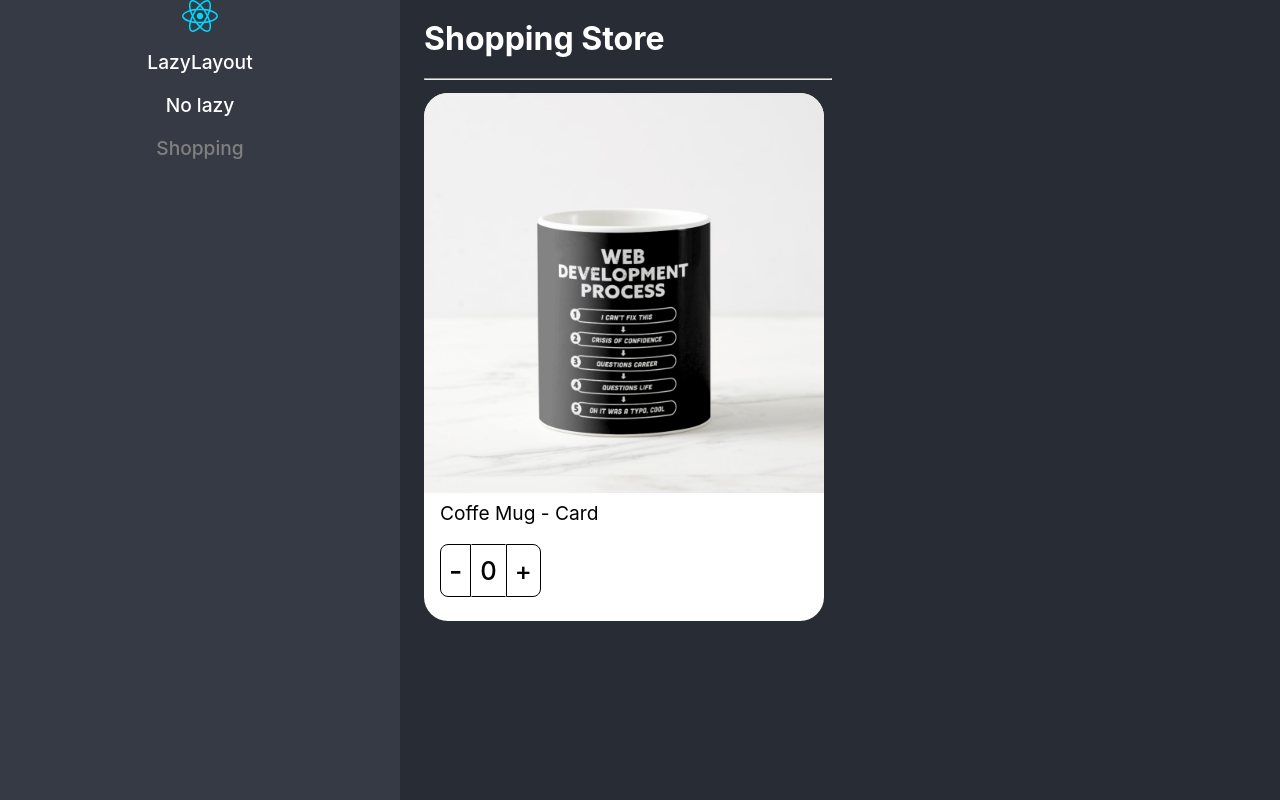
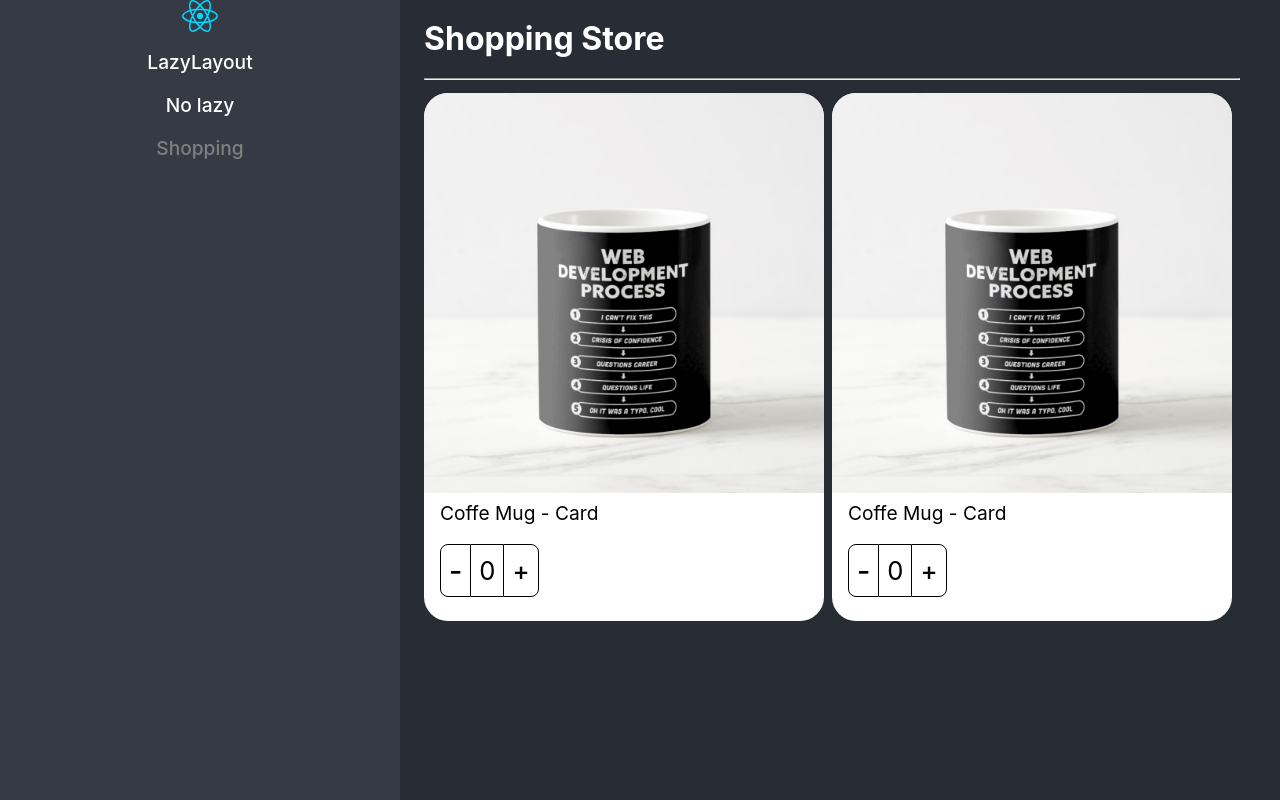
Before and after one commit to RogerCastillo877/initial-react-vite, a React (Vite) app: page / in a window 1280 px wide. Built offline with nearby package versions, Linux system fonts and the light colour scheme.

Commit message:
Compound Component Pattern

```diff
--- a/src/patterns/components/ProductCard.tsx
+++ b/src/patterns/components/ProductCard.tsx
@@ -1,9 +1,11 @@
+import { createContext, ReactElement, useContext } from 'react';
 import { useProduct } from '../hooks/useProduct';
 import styles from '../styles/styles.module.css';
 import noImage from '../assets/no-image.jpg';
 
 interface Props {
-  product: Product
+  product: Product;
+  children?: ReactElement | ReactElement[];
 }
 
 interface Product {
@@ -12,24 +14,84 @@
   img?: string,
 }
 
-export const ProductCard = ({ product }: Props) => {
+interface ProductContextProps {
+  counter: number;
+  increaseBy: (value: number) => void;
+  product: Product;
+}
+
+const productContext = createContext({} as ProductContextProps);
+
+const { Provider } = productContext
+
+export const ProductImage = ({ img = '' }) => {
+
+  const { product } = useContext(productContext);
+  let imgToShow: string;
+
+  if (img) {
+    imgToShow = img;
+  } else if (product.img) {
+    imgToShow = product.img;
+  } else {
+    imgToShow = noImage;
+  }
+
+  return (
+    <img className={styles.productImg} src={imgToShow} alt="Product Image" />
+  )
+}
+
+export const ProductTitle = ({ title }: { title?: string }) => {
+
+  const { product } = useContext(productContext);
+
+  return (
+    <span className={styles.productDescription}>{(title) ? title : product.title}</span>
+  )
+}
+
+export const ProductButtons = () => {
+
+  const { increaseBy, counter, product } = useContext(productContext);
+
+  return (
+    <div className={styles.buttonsContainer}>
+      <button
+        className={styles.buttonMinus}
+        onClick={() => increaseBy(-1)}>-</button>
+      <div className={styles.countLabel}>{counter}</div>
+      <button
+        className={styles.buttonAdd}
+        onClick={() => increaseBy(+1)}>+</button>
+    </div>
+  )
+}
+
+export const ProductCard = ({ children, product }: Props) => {
 
   const { counter, increaseBy } = useProduct();
 
   return (
-    <div className={styles.productCard}>
+    <Provider value={{
+      counter,
+      increaseBy,
+      product
+    }}>
+      <div className={styles.productCard}>
 
-      <img className={styles.productImg} src={product.img ? product.img : noImage} alt="No image" />
-      <span className={styles.productDescription}>{product.title}</span>
-      <div className={styles.buttonsContainer}>
-        <button
-          className={styles.buttonMinus}
-          onClick={() => increaseBy(-1)}>-</button>
-        <button className={styles.countLabel}>{counter}</button>
-        <button
-          className={styles.buttonAdd}
-          onClick={() => increaseBy(+1)}>+</button>
+        {children}
+        {/* <ProductImage img={product.img} />
+        <ProductTitle title={product.title} />
+        <ProductButtons
+          counter={counter}
+          increaseBy={increaseBy}
+        /> */}
       </div>
-    </div>
+    </Provider>
   )
 }
+
+ProductCard.Title = ProductTitle;
+ProductCard.Image = ProductImage;
+ProductCard.Buttons = ProductButtons;
--- a/src/patterns/pages/ShoppingPage.tsx
+++ b/src/patterns/pages/ShoppingPage.tsx
@@ -1,4 +1,4 @@
-import { ProductCard } from "../components/ProductCard"
+import { ProductButtons, ProductCard, ProductImage, ProductTitle } from "../components/ProductCard"
 
 
 const product = {
@@ -17,7 +17,16 @@
         flexDirection: 'row',
         flexWrap: 'wrap'
       }}>
-        <ProductCard product={product} />
+        <ProductCard product={product}>
+          <ProductCard.Image />
+          <ProductCard.Title title={''} />
+          <ProductCard.Buttons />
+        </ProductCard>
+        <ProductCard product={product}>
+          <ProductImage />
+          <ProductTitle />
+          <ProductButtons />
+        </ProductCard>
       </div>
     </div>
   )
--- a/src/patterns/styles/styles.module.css
+++ b/src/patterns/styles/styles.module.css
@@ -45,6 +45,9 @@
   border-top: 0.1rem solid black;
   padding: 0 0.5rem;
   border-radius: initial;
+  display: flex;
+  flex-direction: row;
+  align-items: center;
 }
 
 .buttonAdd {
```
